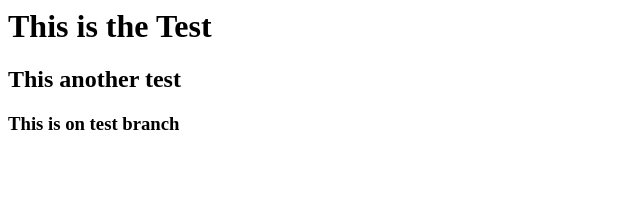
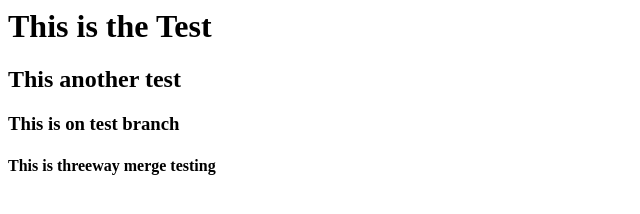
Before and after one commit to mohanraz81/webtest2506, a plain HTML site: page index.html in a window 1280 px wide. Shown: the whole page, without its empty margins (0-640 px from the left). Drawn offline with Linux system fonts and the light colour scheme.

Commit message:
testbranch threeway

```diff
--- a/index.html
+++ b/index.html
@@ -1,3 +1,4 @@
 <h1> This is the Test</h1>
 <h2>This another test</h2>
 <h3>This is on test branch</h3>
+<h4>This is threeway merge testing</h4>
```
